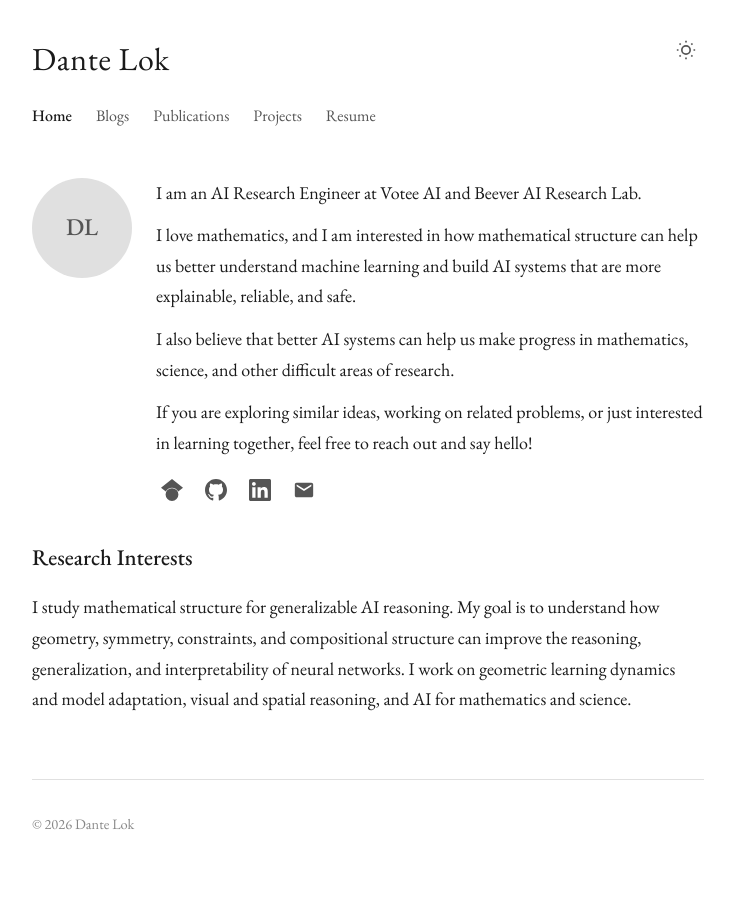
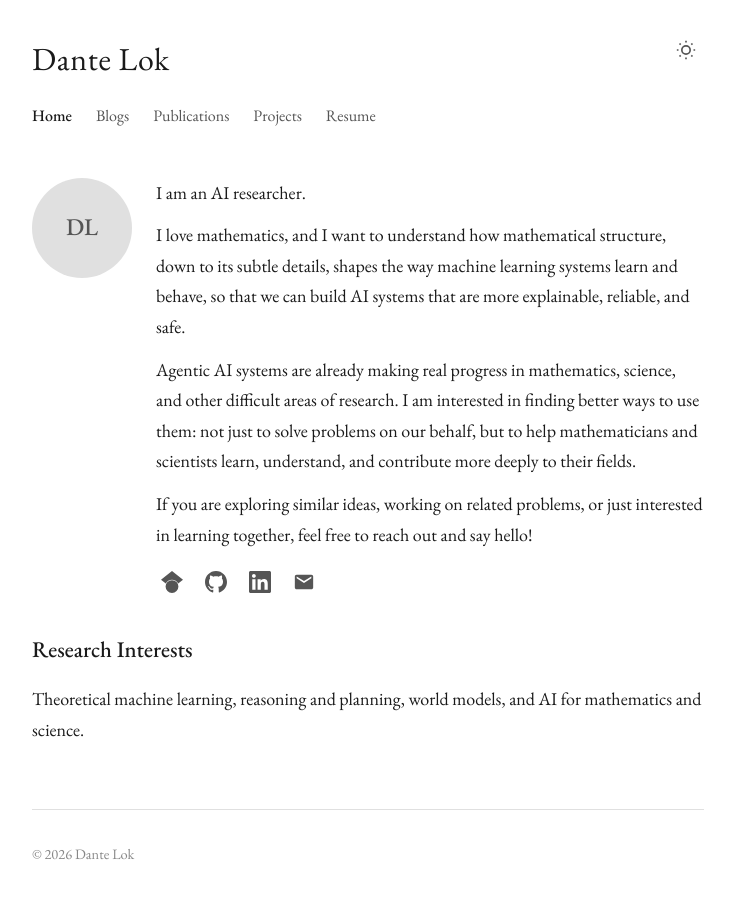
Before and after one commit to dantelok/dantelok.github.io, a plain HTML site: page index.html in a window 1280 px wide. Shown: the whole page, without its empty margins (272-1006 px from the left). Drawn offline with nearby package versions, Linux system fonts and the light colour scheme.

Commit message:
Update intro and research interests
Co-Authored-By: Claude Opus 5.5 <noreply@anthropic.com>

```diff
--- a/index.html
+++ b/index.html
@@ -42,9 +42,9 @@
                             <div class="profile-placeholder">DL</div>
                         </div>
                         <div class="profile-intro">
-                            <p>I am an AI Research Engineer at Votee AI and Beever AI Research Lab.</p>
-                            <p>I love mathematics, and I am interested in how mathematical structure can help us better understand machine learning and build AI systems that are more explainable, reliable, and safe.</p>
-                            <p>I also believe that better AI systems can help us make progress in mathematics, science, and other difficult areas of research.</p>
+                            <p>I am an AI researcher.</p>
+                            <p>I love mathematics, and I want to understand how mathematical structure, down to its subtle details, shapes the way machine learning systems learn and behave, so that we can build AI systems that are more explainable, reliable, and safe.</p>
+                            <p>Agentic AI systems are already making real progress in mathematics, science, and other difficult areas of research. I am interested in finding better ways to use them: not just to solve problems on our behalf, but to help mathematicians and scientists learn, understand, and contribute more deeply to their fields.</p>
                             <p>If you are exploring similar ideas, working on related problems, or just interested in learning together, feel free to reach out and say hello!</p>
                             <div class="social-icons">
                                 <a href="https://scholar.google.com/citations?hl=en&user=_j0d94UAAAAJ" target="_blank" class="social-icon" aria-label="Google Scholar" title="Google Scholar">
@@ -64,13 +64,7 @@
                     </div>
 
                     <h2>Research Interests</h2>
-                    <p>
-                        I study mathematical structure for generalizable AI reasoning.
-                        My goal is to understand how geometry, symmetry, constraints,
-                        and compositional structure can improve the reasoning, generalization,
-                        and interpretability of neural networks. I work on geometric learning dynamics and model adaptation,
-                        visual and spatial reasoning, and AI for mathematics and science.
-                    </p>
+                    <p>Theoretical machine learning, reasoning and planning, world models, and AI for mathematics and science.</p>
                 </div>
             </div>
         </section>
```
